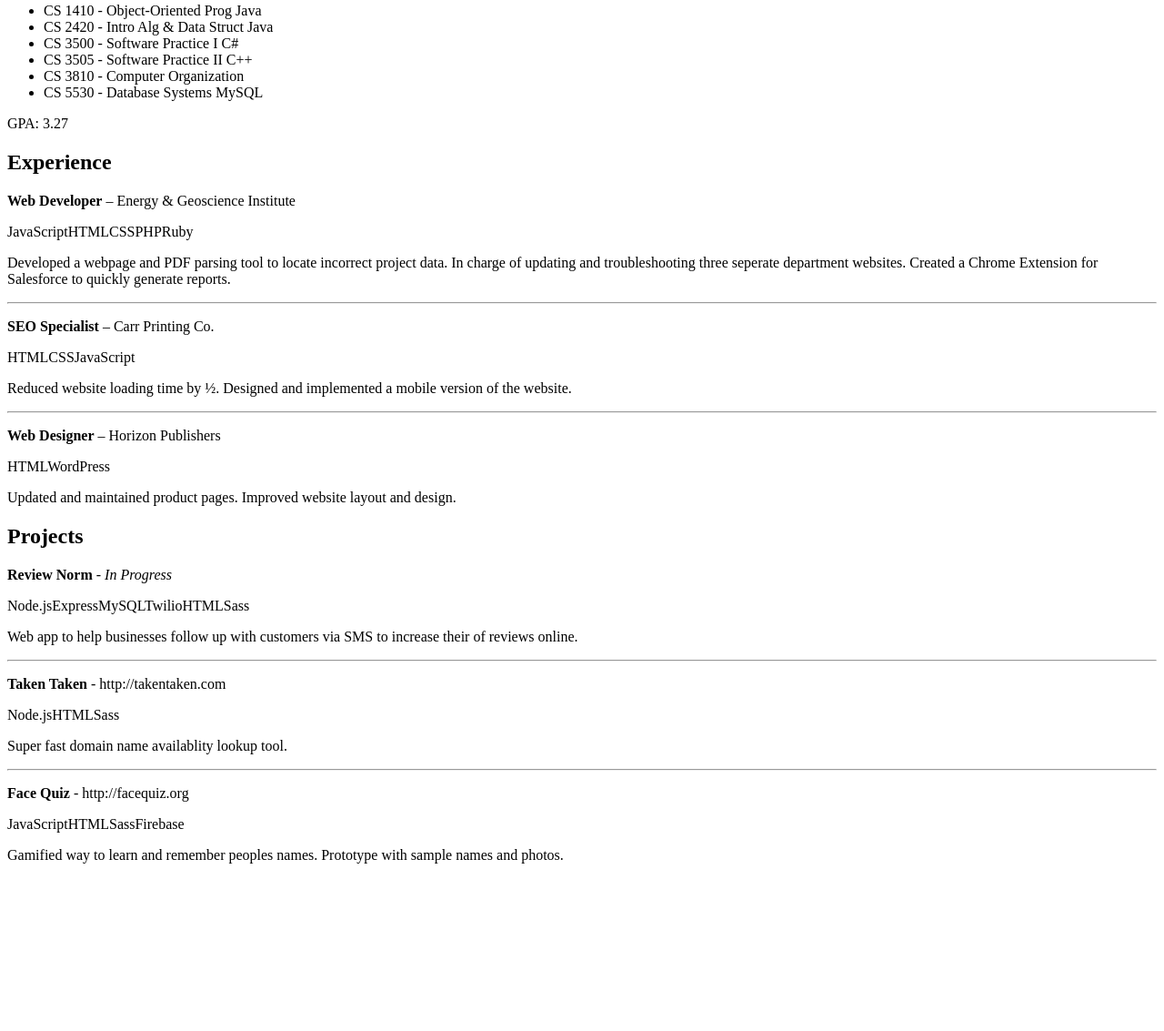
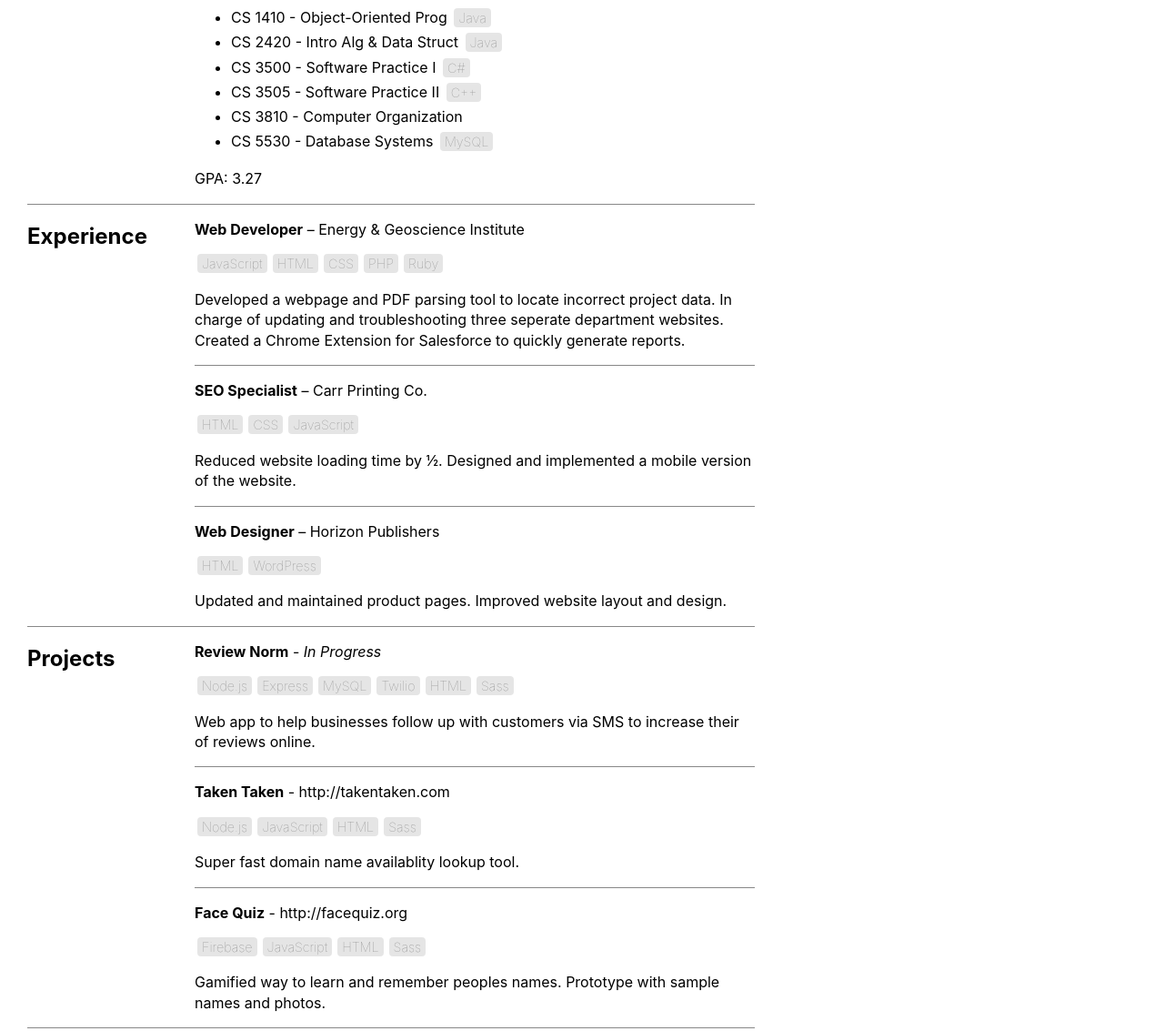
Before and after one commit to dotspencer/resume, a plain HTML site: page index.html in a window 1280 px wide. Shown: the part 178-1311 px from the top of the page at 91% size. Before the commit the page ends 1143 px from the top, so only its background shows below. Drawn offline with Linux system fonts and the light colour scheme.

Commit message:
Linked up css and js

```diff
--- a/index.html
+++ b/index.html
@@ -1,3 +1,5 @@
+<link rel="stylesheet" href="./css/style.css">
+
 <h1>Spencer Smith</h1>
 <div class="content">
   <section>
@@ -40,12 +42,14 @@
       <p>Web app to help businesses follow up with customers via SMS to increase their of reviews online.</p>
       <hr>
       <p><b>Taken Taken</b> - http://takentaken.com</p>
-      <p><t>Node.js</t><t>HTML</t><t>Sass</t></p>
+      <p><t>Node.js</t><t>JavaScript</t><t>HTML</t><t>Sass</t></p>
       <p>Super fast domain name availablity lookup tool.</p>
       <hr>
       <p><b>Face Quiz</b> - http://facequiz.org</p>
-      <p><t>JavaScript</t><t>HTML</t><t>Sass</t><t>Firebase</t></p>
+      <p><t>Firebase</t><t>JavaScript</t><t>HTML</t><t>Sass</t></p>
       <p>Gamified way to learn and remember peoples names. Prototype with sample names and photos.</p>
     </div>
   </section>
 </div>
+
+<script src="./js/script.js" charset="utf-8"></script>
--- a/style.scss
+++ b/scss/style.scss
@@ -5,6 +5,7 @@ body {
   font-family: -apple-system,BlinkMacSystemFont,"Segoe UI",Roboto,Oxygen,Ubuntu,Cantarell,"Open Sans","Helvetica Neue",sans-serif;
   background-color: white;
   margin: 30px;
+  max-width: 800px;
 }
 p{
   line-height: 1.4rem;
@@ -23,7 +24,7 @@ section{
   display: inline-block;
   width: 100%;
 
-  $left-width: 25%;
+  $left-width: 23%;
   $right-width: 100% - $left-width;
   h2{
     float: left;
```
Also changed, not shown: css/style.css (added), js/script.js (renamed from script.js), 2 other files.
